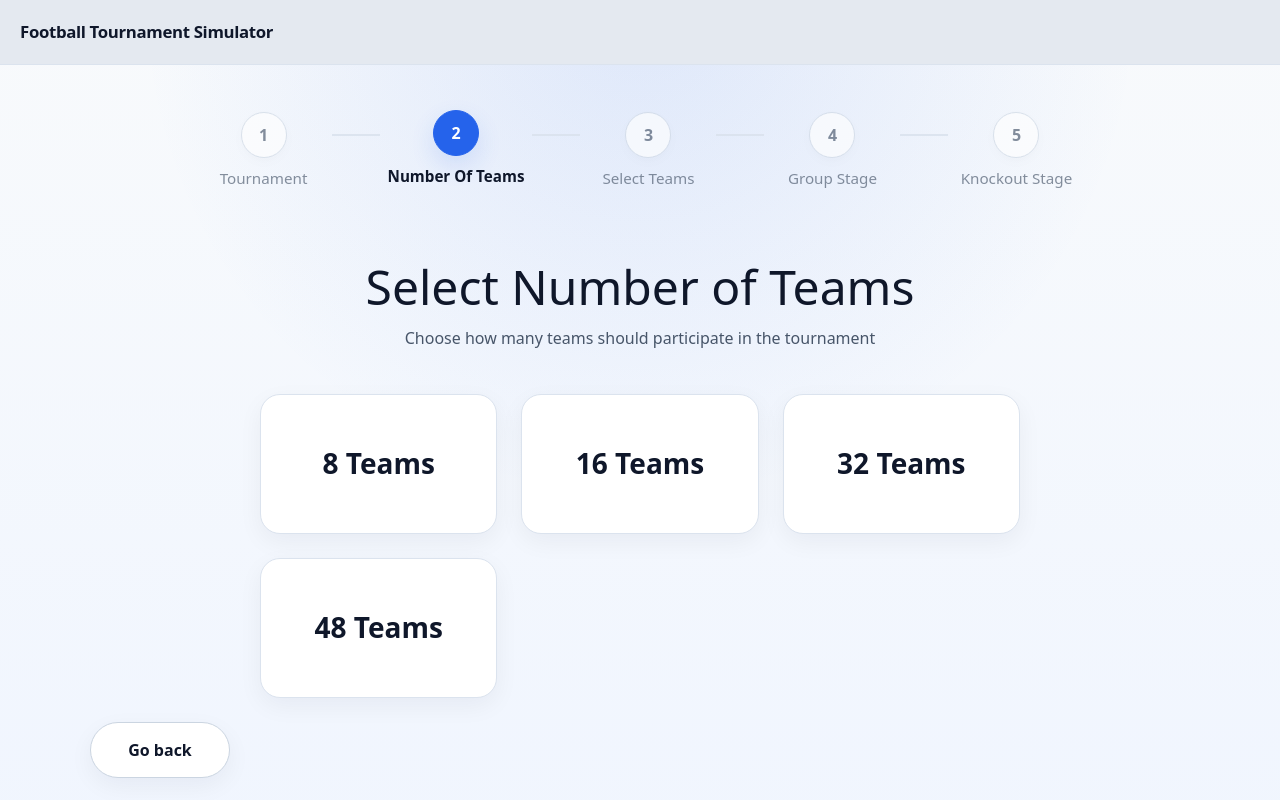
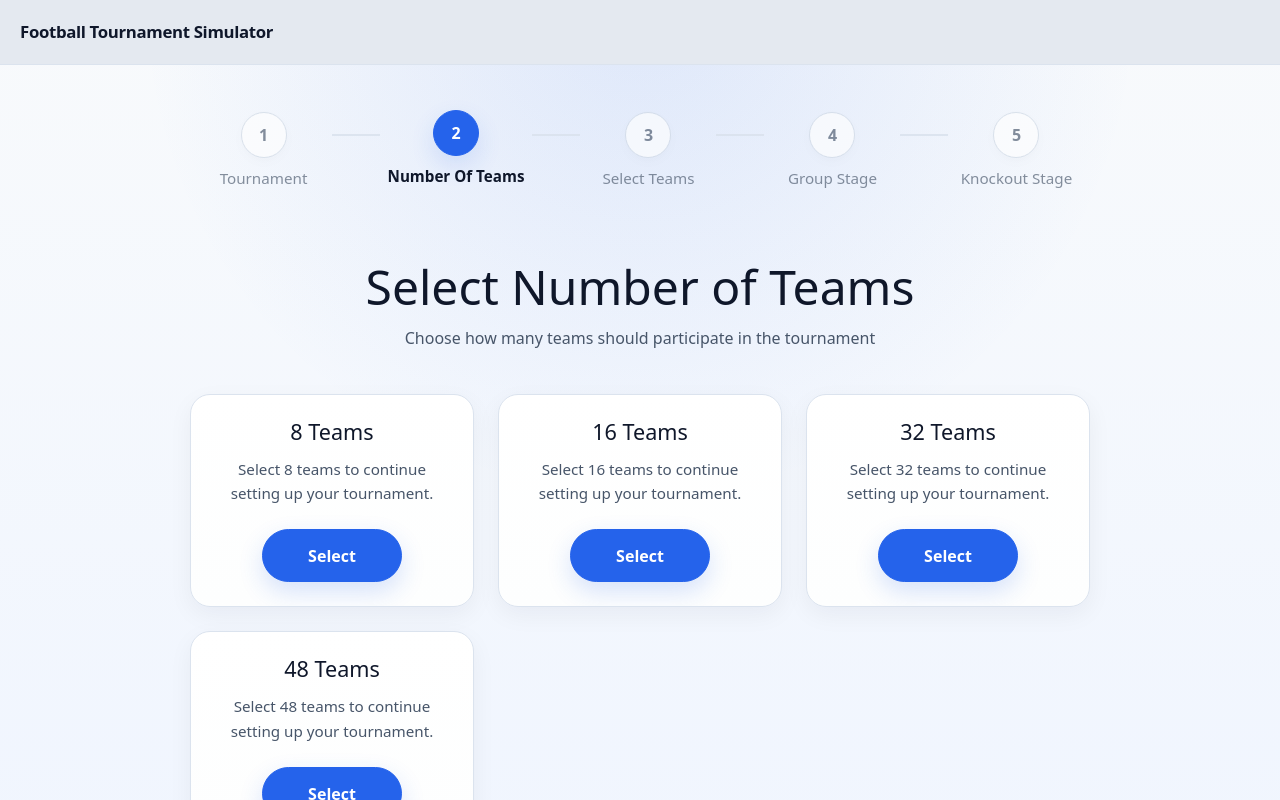
Before and after one commit to Charbel03/FootballTournamentSimulator, an Angular app: page /Tournament in a window 1280 px wide. Both pictures are taken after a click on the button "Select". Shown: the top 800 px of the page. Built offline with nearby package versions, Linux system fonts and the light colour scheme.

Commit message:
Improve UI

```diff
--- a/src/app/pages/tournament-page/steps/selecting-number-of-teams-page/selecting-number-of-teams-page.css
+++ b/src/app/pages/tournament-page/steps/selecting-number-of-teams-page/selecting-number-of-teams-page.css
@@ -61,24 +61,41 @@
   grid-template-columns: repeat(3, 1fr);
   gap: 1.5rem;
   justify-content: center;
-  max-width: 760px;
+  max-width: 900px;
   margin: 0 auto;
 }
 
 .team-count-card {
+  position: relative;
   border: 1px solid var(--color-border);
+  background: linear-gradient(180deg, #ffffff 0%, #fdfefe 100%);
   border-radius: 1.25rem;
-  min-height: 140px;
   padding: 1.5rem;
-  background: var(--color-surface);
-  font: inherit;
-  cursor: pointer;
   display: flex;
+  flex-direction: column;
   align-items: center;
-  justify-content: center;
   text-align: center;
   box-shadow: var(--shadow-soft);
-  transition: transform 0.2s ease, box-shadow 0.2s ease, border-color 0.2s ease, background 0.2s ease;
+  transition:
+    transform 0.22s ease,
+    box-shadow 0.22s ease,
+    border-color 0.22s ease,
+    background 0.22s ease;
+  overflow: hidden;
+}
+
+.team-count-card::after {
+  content: '';
+  position: absolute;
+  inset: 0;
+  background: linear-gradient(
+    135deg,
+    rgba(37, 99, 235, 0.04),
+    transparent 45%
+  );
+  pointer-events: none;
+  opacity: 0;
+  transition: opacity 0.22s ease;
 }
 
 .team-count-card:hover {
@@ -87,21 +104,56 @@
   box-shadow: var(--shadow-hover);
 }
 
-.team-count-label {
-  font-size: 1.75rem;
-  font-weight: 700;
-  line-height: 1.2;
+.team-count-card:hover::after {
+  opacity: 1;
+}
+
+.team-count-card h2 {
+  font-size: 1.35rem;
+  margin-bottom: 0.75rem;
   color: var(--color-text);
 }
 
-.team-count-card.selected {
-  border: 2px solid var(--color-primary);
-  background: linear-gradient(180deg, #ffffff 0%, #f8fbff 100%);
-  box-shadow: var(--shadow-primary);
+.team-count-card p {
+  font-size: 0.95rem;
+  line-height: 1.6;
+  margin-bottom: 1.5rem;
+  max-width: 24ch;
+  color: var(--color-text-soft);
 }
 
-.team-count-card.selected .team-count-label {
-  color: var(--color-primary);
+.card-button {
+  margin-top: auto;
+  border: 1px solid var(--color-primary);
+  background: var(--color-primary);
+  color: #ffffff;
+  border-radius: 999px;
+  padding: 0.85rem 1.2rem;
+  min-width: 140px;
+  font: inherit;
+  font-weight: 700;
+  cursor: pointer;
+  transition:
+    background 0.2s ease,
+    border-color 0.2s ease,
+    transform 0.2s ease,
+    box-shadow 0.2s ease;
+  box-shadow: var(--shadow-primary);
+  position: relative;
+  z-index: 1;
+}
+
+.card-button:hover {
+  background: var(--color-primary-hover);
+  border-color: var(--color-primary-hover);
+  transform: translateY(-2px);
+}
+
+.card-button:focus-visible {
+  outline: none;
+  box-shadow:
+    0 0 0 4px rgba(37, 99, 235, 0.14),
+    0 14px 26px rgba(37, 99, 235, 0.24);
 }
 
 .back-button {
@@ -115,8 +167,12 @@
   font-weight: 700;
   cursor: pointer;
   min-width: 140px;
+  display: block;
   box-shadow: var(--shadow-soft);
-  transition: transform 0.2s ease, border-color 0.2s ease, background 0.2s ease;
+  transition:
+    transform 0.2s ease,
+    border-color 0.2s ease,
+    background 0.2s ease;
 }
 
 .back-button:hover {
@@ -128,12 +184,12 @@
 @media (max-width: 900px) {
   .team-count-grid {
     grid-template-columns: repeat(2, 1fr);
-    max-width: 520px;
+    max-width: 620px;
   }
 
   .back-button {
     width: 100%;
-    max-width: 520px;
+    max-width: 620px;
   }
 }
 
@@ -153,11 +209,17 @@
   }
 
   .team-count-card {
-    min-height: 110px;
+    align-items: flex-start;
+    text-align: left;
+    min-height: unset;
   }
 
-  .team-count-label {
-    font-size: 1.4rem;
+  .team-count-card p {
+    max-width: 100%;
+  }
+
+  .card-button {
+    width: 100%;
   }
 
   .back-button {
--- a/src/app/pages/tournament-page/steps/selecting-number-of-teams-page/selecting-number-of-teams-page.html
+++ b/src/app/pages/tournament-page/steps/selecting-number-of-teams-page/selecting-number-of-teams-page.html
@@ -6,16 +6,23 @@
     </header>
 
     <div class="team-count-grid">
-      <button
-        type="button"
+      <article
         class="team-count-card"
         *ngFor="let option of teamOptions"
-        (click)="selectTeamCount(option.value)"
       >
-        <span class="team-count-label">{{ option.label }}</span>
-      </button>
+        <h2>{{ option.label }}</h2>
+        <p>Select {{ option.label.toLowerCase() }} to continue setting up your tournament.</p>
+
+        <button
+          type="button"
+          class="card-button"
+          (click)="selectTeamCount(option.value)"
+        >
+          Select
+        </button>
+      </article>
     </div>
 
-    <button class="back-button" (click)="back()">Go back</button>
+    <button type="button" class="back-button" (click)="back()">Go back</button>
   </div>
 </section>
```
